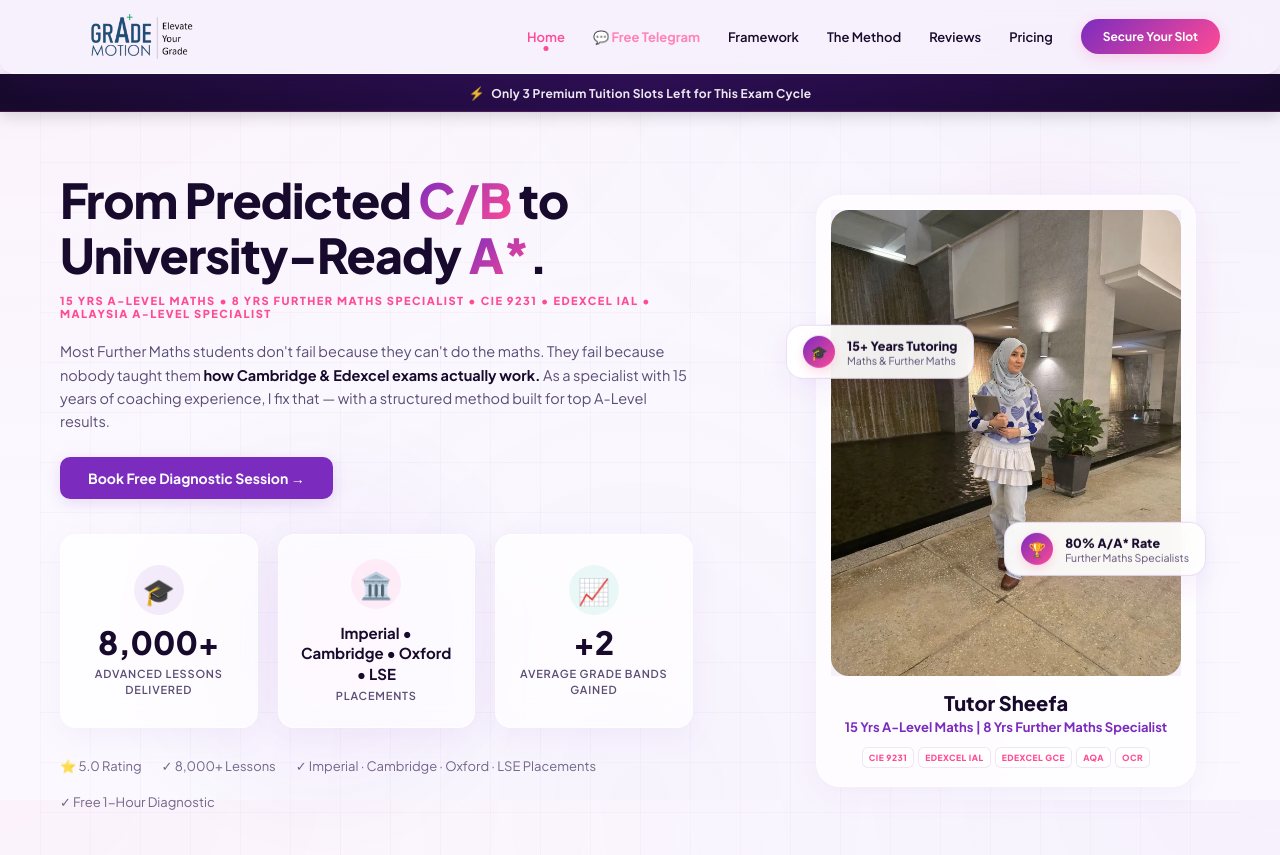
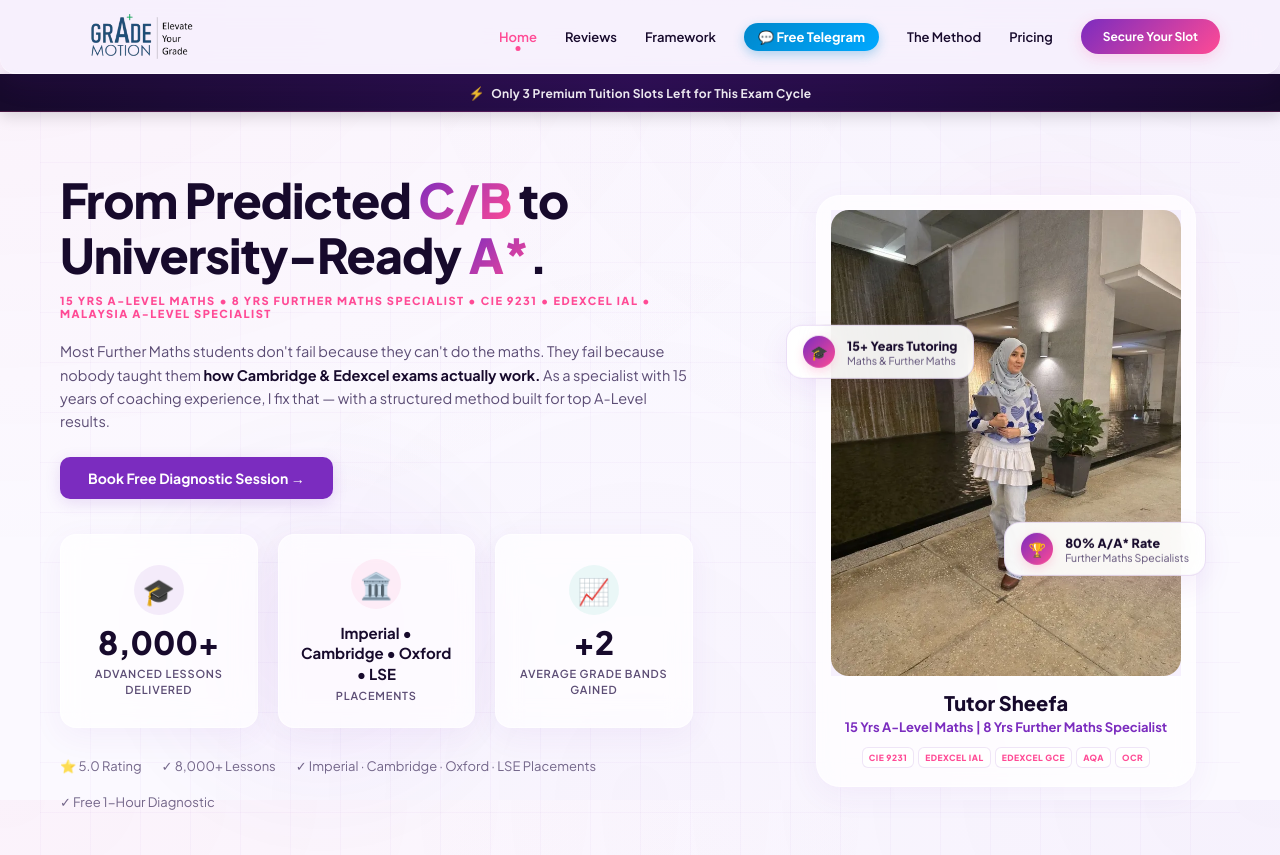
Before and after one commit to opsfunnelmatter-png/AG-GradeMotion, a website: page index.html in a window 1280 px wide. Shown: the top 855 px of the page. Drawn offline with Linux system fonts and the light colour scheme.

Commit message:
Fix navbar link order to match exact section sequence and redesign Free Telegram link with high-contrast badge

```diff
--- a/index.html
+++ b/index.html
@@ -47,10 +47,10 @@
             </button>
             <nav id="main-nav">
                 <a href="#hero" class="active">Home</a>
-                <a href="#telegram-community" style="color: #FF84B7; font-weight: 700;">💬 Free Telegram</a>
+                <a href="#student-results-summary">Reviews</a>
                 <a href="#framework">Framework</a>
+                <a href="#telegram-community" class="nav-telegram-btn" style="background: linear-gradient(135deg, #0088cc 0%, #00a8ff 100%); color: #ffffff !important; font-weight: 700; padding: 6px 14px; border-radius: 20px; box-shadow: 0 4px 12px rgba(0, 136, 204, 0.3); display: inline-flex; align-items: center; gap: 4px; transition: transform 0.2s ease, box-shadow 0.2s ease;">💬 Free Telegram</a>
                 <a href="#pedagogy">The Method</a>
-                <a href="#student-results-summary">Reviews</a>
                 <a href="#pricing">Pricing</a>
                 <a href="https://forms.gle/grademotion-free-diagnostic" target="_blank" class="btn-apply">Secure Your Slot</a>
             </nav>
```
Also changed, not shown: index.template.html (+2 -2 lines).
